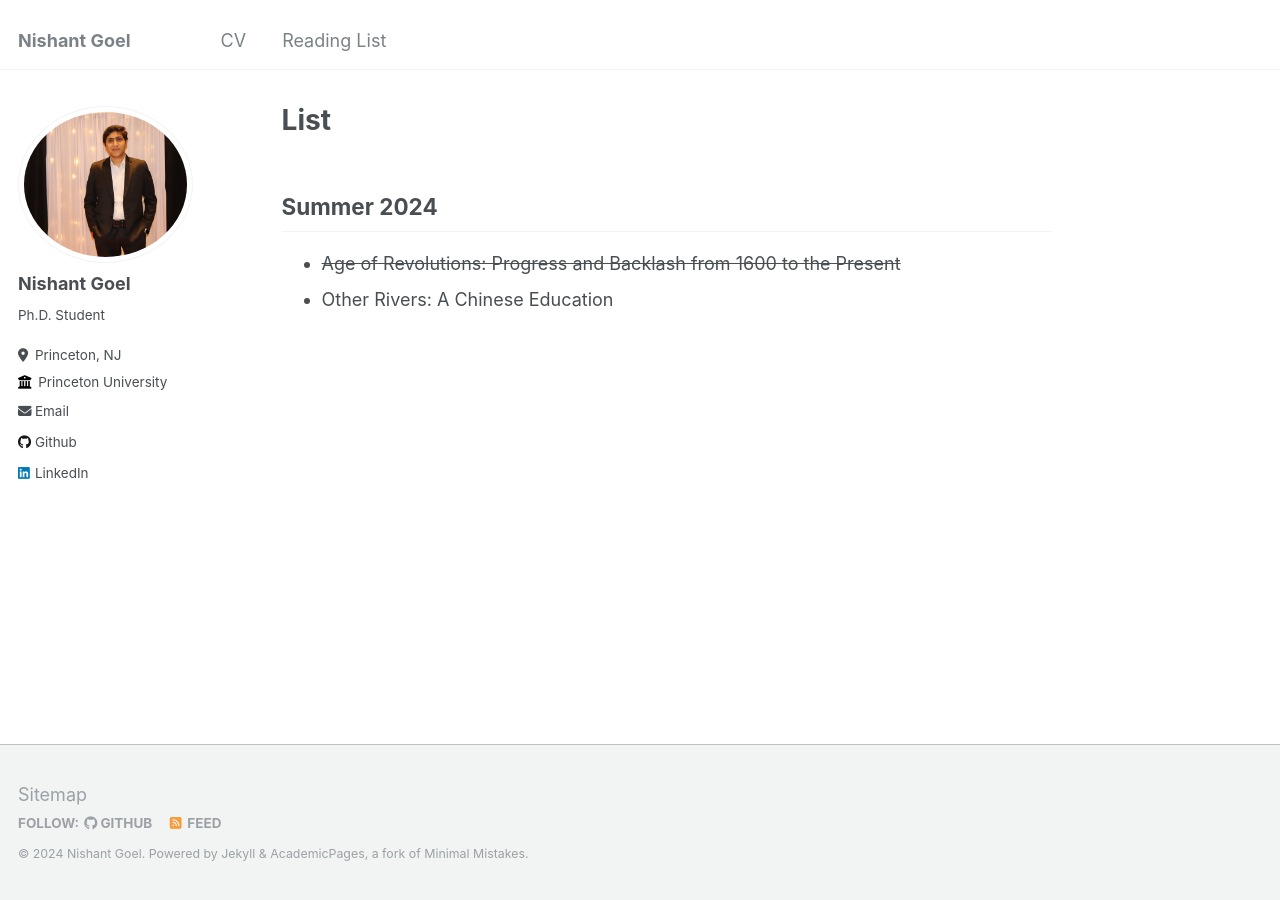
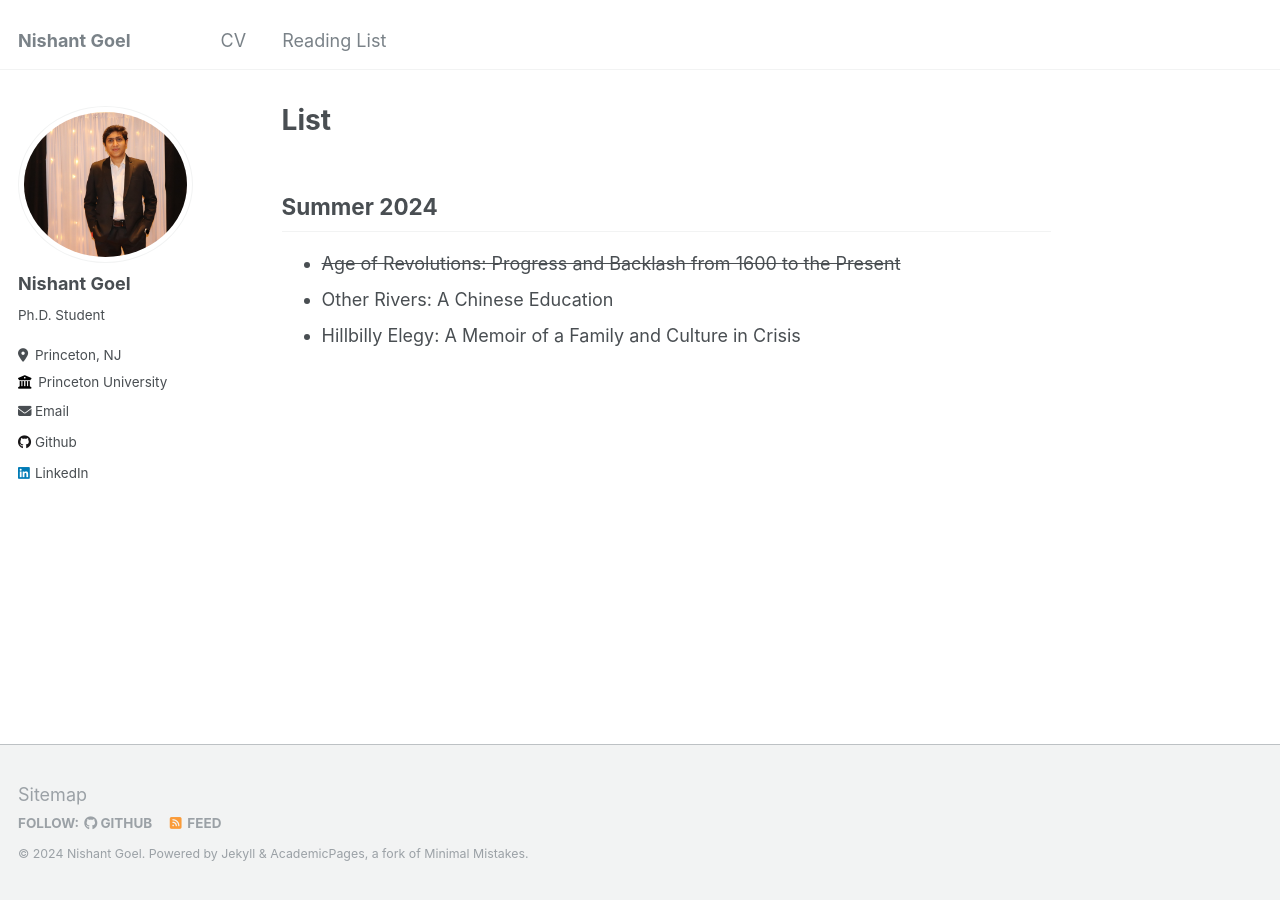
Before and after one commit to nish-goel/nish-goel.github.io, a Jekyll site: the page built from _pages/markdown.md, in a window 1280 px wide. Built offline with Jekyll 4.4.1, drawn with Linux system fonts in a browser that asks for light colours.

Commit message:
Update markdown.md

```diff
--- a/_pages/markdown.md
+++ b/_pages/markdown.md
@@ -11,6 +11,7 @@ redirect_from:
 
 * ~~Age of Revolutions: Progress and Backlash from 1600 to the Present~~
 * Other Rivers: A Chinese Education
+* Hillbilly Elegy: A Memoir of a Family and Culture in Crisis
 
 <!--
 ## Locations of key files/directories
```
